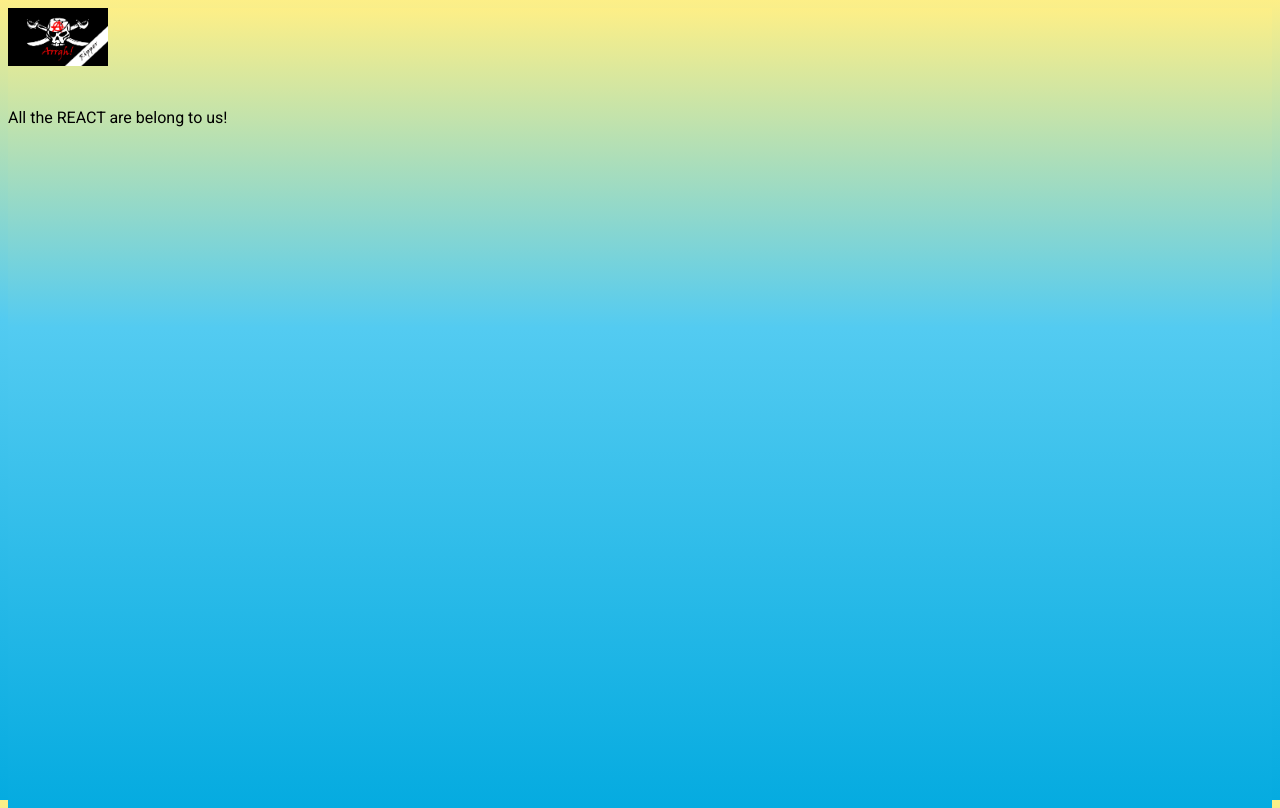
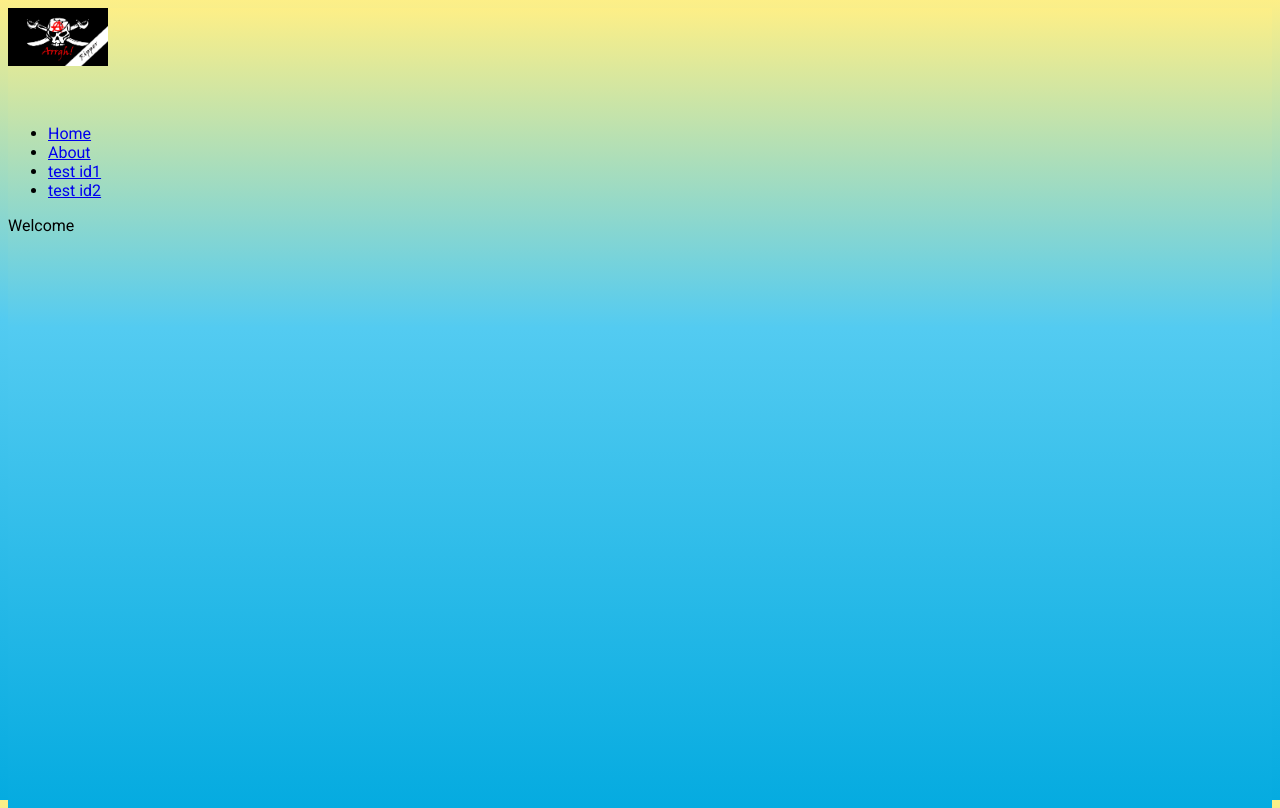
Before and after one commit to siavava/networking-platform, a React (Vite) app: page / in a window 1280 px wide. Built offline with nearby package versions, Linux system fonts and the light colour scheme.

Commit message:
release 3 with routing

```diff
--- a/package.json
+++ b/package.json
@@ -32,6 +32,7 @@
     "lodash.debounce": "^4.0.8",
     "react": "^18.2.0",
     "react-dom": "^18.2.0",
-    "react-router": "^6.10.0"
+    "react-router": "^6.10.0",
+    "react-router-dom": "^6.10.0"
   }
 }
--- a/src/index.jsx
+++ b/src/index.jsx
@@ -1,9 +1,46 @@
+/* eslint-disable no-unused-vars */
 /* eslint-disable react/function-component-definition */
 import React from 'react';
 import { createRoot } from 'react-dom/client';
 import './style.scss';
+import {
+  BrowserRouter, Routes, Route, NavLink, useParams,
+} from 'react-router-dom';
 
-const App = () => <div className="test">All the REACT are belong to us!</div>;
+const App = (props) => (
+  <BrowserRouter>
+    <div>
+      <Nav />
+      <Routes>
+        <Route path="/" element={<Welcome />} />
+        <Route path="/about" element={<About />} />
+        <Route path="/test/:id" element={<Test />} />;
+        <Route path="*" element={<FallBack />} />
+      </Routes>
+    </div>
+  </BrowserRouter>
+);
+
+const About = (props) => <div> All there is to know about me </div>;
+const Welcome = (props) => <div>Welcome</div>;
+
+const Nav = (props) => (
+  <nav>
+    <ul>
+      <li><NavLink to="/">Home</NavLink></li>
+      <li><NavLink to="/about">About</NavLink></li>
+      <li><NavLink to="/test/id1">test id1</NavLink></li>
+      <li><NavLink to="/test/id2">test id2</NavLink></li>
+    </ul>
+  </nav>
+);
+
+const Test = (props) => {
+  const { id } = useParams();
+  return <div> ID: {id} </div>;
+};
+
+const FallBack = (props) => <div>URL Not Found</div>;
 
 const root = createRoot(document.getElementById('main'));
 root.render(<App />);
```
Also changed, not shown: 1 other file (tests, documents, lock files or other folders).
